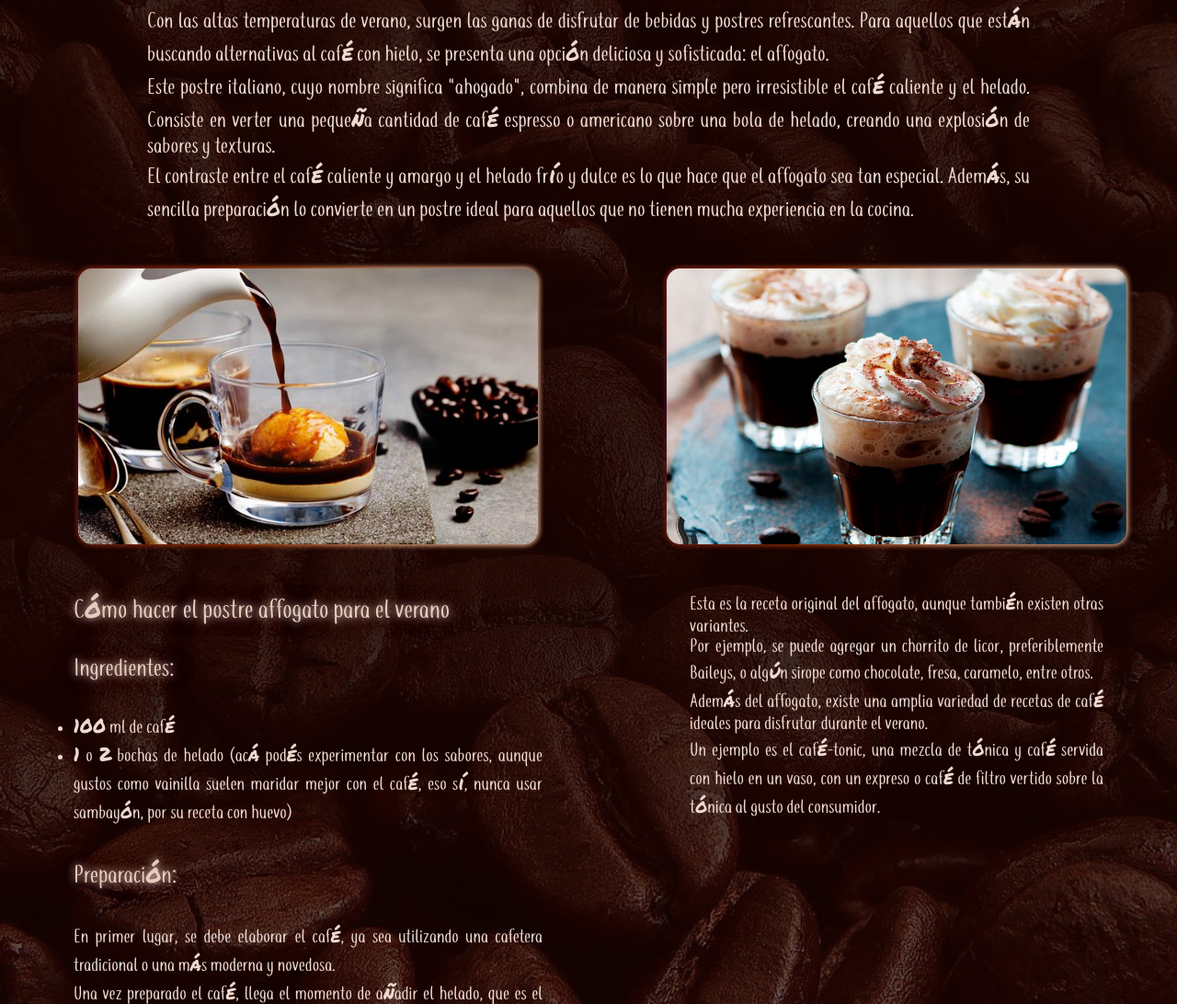
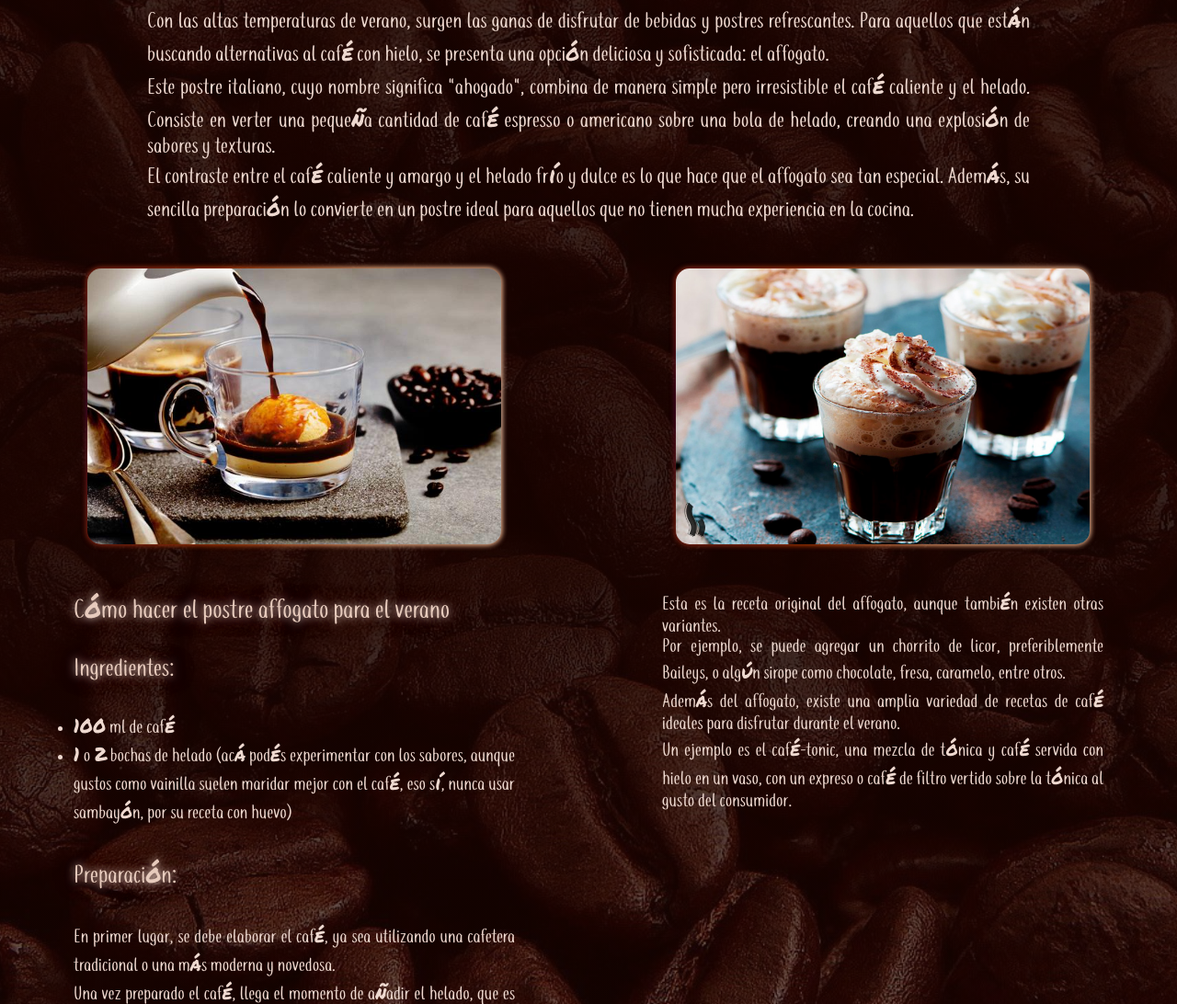
Before and after one commit to matefrio/1-Grupal-HTMLyCSS-CodoACodo, a plain HTML site: page blog.html in a window 1280 px wide. Shown: the part 878-1970 px from the top of the page at 92% size. Drawn offline with nearby package versions, Linux system fonts and the light colour scheme.

Commit message:
Última correcion MQ en Blog - 21/04/24

```diff
--- a/css/blogMQ.css
+++ b/css/blogMQ.css
@@ -20,11 +20,11 @@
 
     #blog .cover_art_img { margin: 2rem 0rem; }
 
-    #blog .blog__anexo .cover_art_img {
-        width: 500px;
-    }
+    #blog .blog__anexo .anexo__child { width: 50%;}
 
-    #blog .blog__anexo .cover_art_img { margin: 2rem 2rem; }
+    #blog .blog__anexo .cover_art_img { width: 450px; }
+
+    /* #blog .blog__anexo .cover_art_img { margin: 2rem 1rem; } */
 
     #blog .blog__anexo .article__txt { margin: 1rem 5rem; }
 }
```
